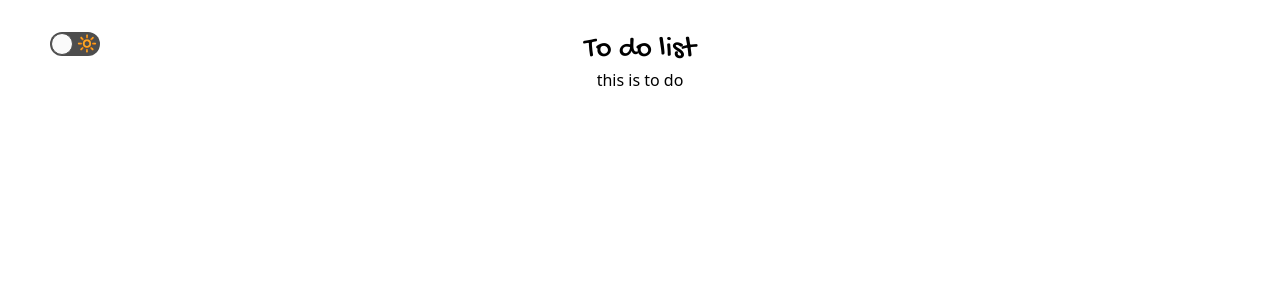
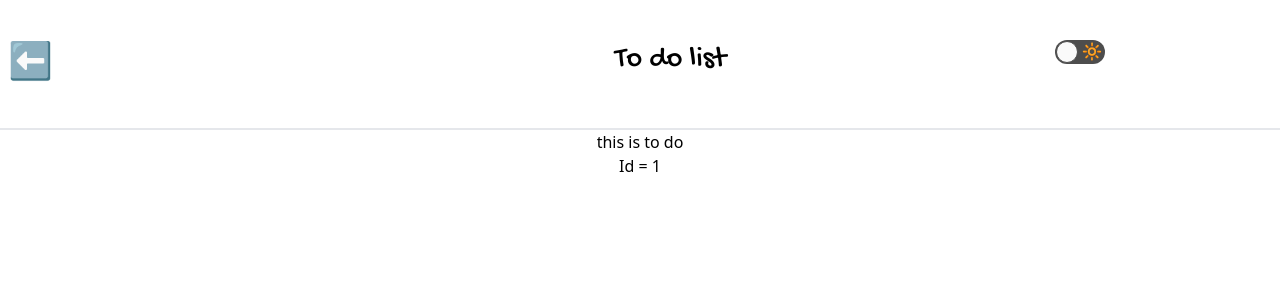
Before and after one commit to Merak1/pixells-todo, a React (Vite) app: page /todo/1 in a window 1280 px wide. Shown: the top 300 px of the page. Built offline with nearby package versions, Linux system fonts and the light colour scheme.

Commit message:
added go back to home button

```diff
--- a/src/App.jsx
+++ b/src/App.jsx
@@ -1,22 +1,37 @@
 import { useState } from "react";
-import { Route, Routes, useNavigate } from "react-router-dom";
+import {
+  Route,
+  Routes,
+  useNavigate,
+  useLocation,
+  Link,
+} from "react-router-dom";
 import Home from "./components/Home";
 import ToDo from "./components/ToDo";
 import { DarkModeToggle } from "./components/accesibility/DarkModeToggle";
 
 function App() {
+  let location = useLocation();
+
   const navigate = useNavigate();
   return (
     <div className="dark:bg-slate-800 h-[100vh]">
-      <div className="text-center pt-8 dark:text-white">
-        <div className="flex">
-          <h1
+      <div className="text-center pt-8 dark:text-white ">
+        <div className="flex pb-10 border-b-2 dark:text-white">
+          {location.pathname !== "/" ? (
+            <div className="p-2 text-4xl">
+              <Link to="/">⬅️</Link>
+            </div>
+          ) : (
+            <></>
+          )}
+          <div
             onClick={() => navigate("/")}
-            className="bold font-gochi text-3xl w-full"
+            className="bold font-gochi text-3xl w-full cursor-pointer flex flex-col justify-center"
           >
-            To do list
-          </h1>
-          <span className="absolute right w-4">
+            <h1 className=" m-auto my-0">To do list</h1>
+          </div>
+          <span className="absolute right-[15%] w-4 top-[5%] flex  justify-center">
             <DarkModeToggle />
           </span>
         </div>
--- a/src/components/ToDo.jsx
+++ b/src/components/ToDo.jsx
@@ -6,7 +6,7 @@ const ToDo = () => {
   return (
     <div>
       <p>this is to do</p>
-      {/* <p>Id = {id}</p> */}
+      <p>Id = {id}</p>
     </div>
   );
 };
```
